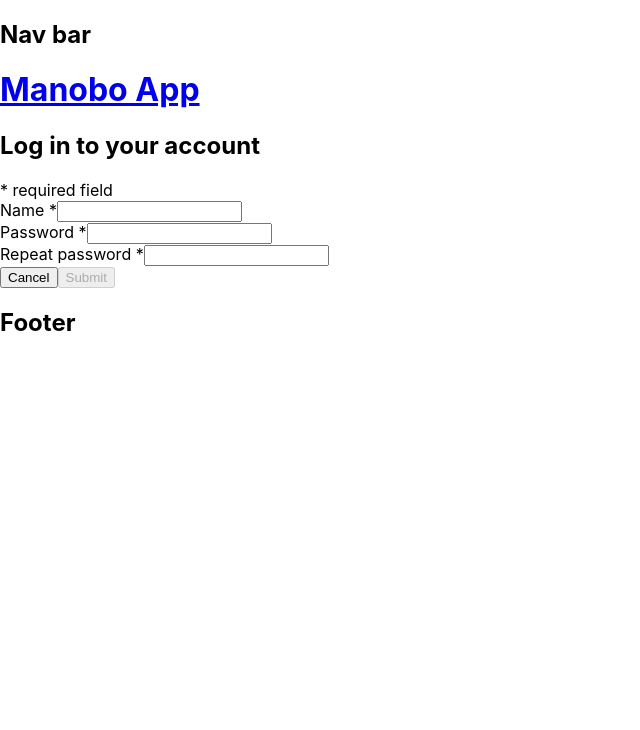
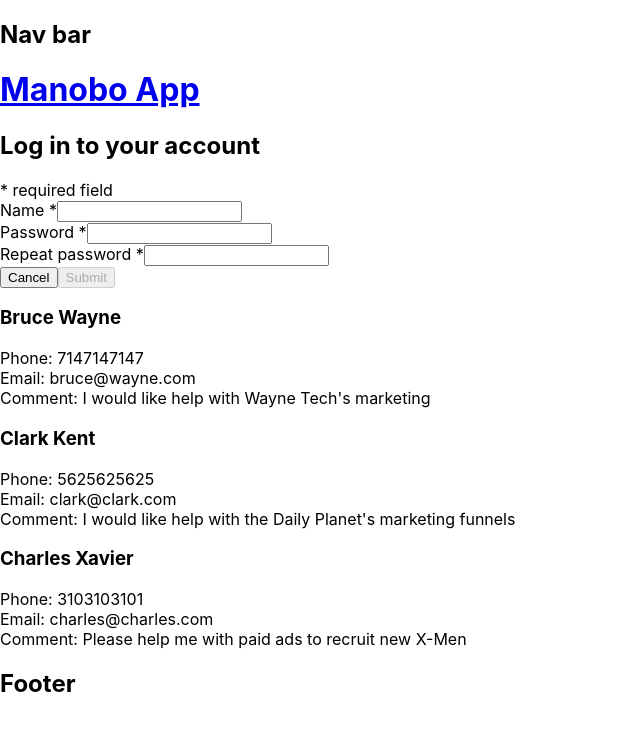
Before and after one commit to FeljDelps/manobo-app, a React (Create React App) app: page /admin-login in a window 1280 px wide. Shown: the top 730 px of the page, without its empty margins (0-640 px from the left). Built offline with nearby package versions, Linux system fonts and the light colour scheme.

Commit message:
created Admin home page with list of clients

```diff
--- /dev/null
+++ b/src/AdminClient/AdminClient.js
@@ -0,0 +1,18 @@
+import React from 'react';
+
+class AdminClient extends React.Component {
+    render() {
+        return(
+            <div className='AdminClient'>
+                <div className='AdminClient__content'>
+                    <h3 className='AdminClient__name'>{this.props.client.name}</h3>
+                    <div className='AdminClient__phone'>Phone:  {this.props.client.phone}</div>
+                    <div className='AdminClient__email'>Email: {this.props.client.email}</div>
+                    {this.props.client.comment && (<div className='AdminClient__comment'>Comment: {this.props.client.comment}</div>)}
+                </div>
+            </div>
+        );
+    };
+}
+
+export default AdminClient;
--- /dev/null
+++ b/src/AdminHome/AdminHome.js
@@ -0,0 +1,19 @@
+import React from 'react';
+import AdminClient from '../AdminClient/AdminClient';
+
+class AdminHome extends React.Component {
+    render() {
+        return(
+            <div className='AdminHome'>
+                {this.props.clients.map((client) => (
+                    <AdminClient
+                        key={client.id}
+                        id={client.id}
+                        client={client}/>
+                ))}
+            </div>
+        );
+    };
+}
+
+export default AdminHome;
--- a/src/App.js
+++ b/src/App.js
@@ -5,6 +5,7 @@ import HomePage from './HomePage/HomePage';
 import ServicePage from './ServicePage/ServicePage';
 import SignupForm from './SignupForm/SignupForm';
 import AdminLogin from './AdminLogin/AdminLogin';
+import AdminHome from './AdminHome/AdminHome';
 import dummyStore from './dummy-store';
 
 class App extends React.Component {
@@ -55,6 +56,10 @@ class App extends React.Component {
           component={AdminLogin}
         />
 
+        <AdminHome clients={clients}/>
+
+
+
       </>
     )
 
```
Also changed, not shown: src/AdminClient/AdminClient.css (added), src/AdminHome/AdminHome.css (added), 2 other files (tests, documents, lock files or other folders).
